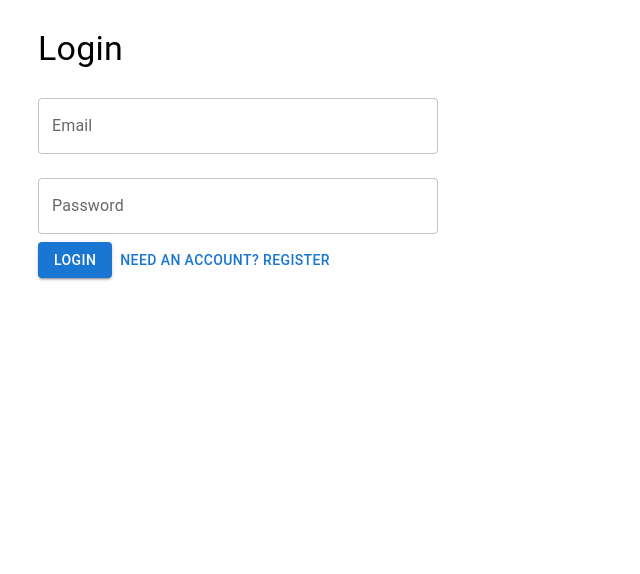
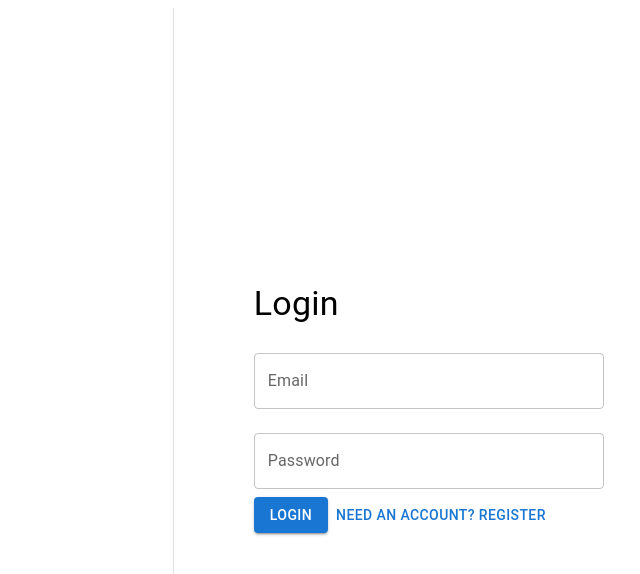
Before and after one commit to armani79/TonerManagerFrontend, a React (Vite) app: page /login in a window 1280 px wide. Shown: the top 574 px of the page, without its empty margins (402-1042 px from the left). Built offline with nearby package versions, Linux system fonts and the light colour scheme.

Commit message:
adding code for login page and styling

```diff
--- a/src/pages/Login.jsx
+++ b/src/pages/Login.jsx
@@ -21,7 +21,34 @@ export default function Login() {
    }
 
    return (
-      <div style={{ maxWidth: 400, margin: "auto", padding: 20 }}>
+      <div style={{ display: "flex", height: "100vh", width: "100vw" }}>
+         <div
+            style={{
+               flex: 1,
+               backgroundColor: 'url("/backgroundLogin.jpg")',
+               backgroundSize: "cover",
+               backgroundPosition: "center",
+               backgroundRepeat: "no-repeat",
+               display: "flex",
+               justifyContent: "center",
+               alignItems: "center",
+               padding: 20,
+               color: "white",
+            }}
+         ></div>
+
+         <div
+            style={{
+               flex: 1.2,
+               backgroundColor: "white",
+               display: "flex",
+               justifyContent: "flex-start",
+               alignItems: "center",
+               paddingLeft: "80px",
+               borderLeft: "1px solid #e0e0e0",
+            }}
+         >
+            <div style={{ width: "350px" }}>
                <Typography variant="h4" gutterBottom>
                   Login
                </Typography>
@@ -66,5 +93,7 @@ export default function Login() {
                   )}
                </Formik>
             </div>
+         </div>
+      </div>
    );
 }
```
Lines whose indentation alone changed are shown as unchanged.
